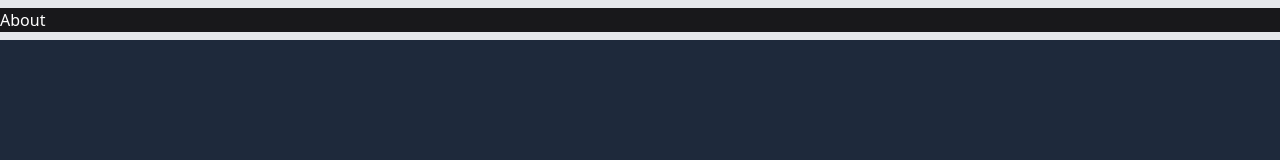
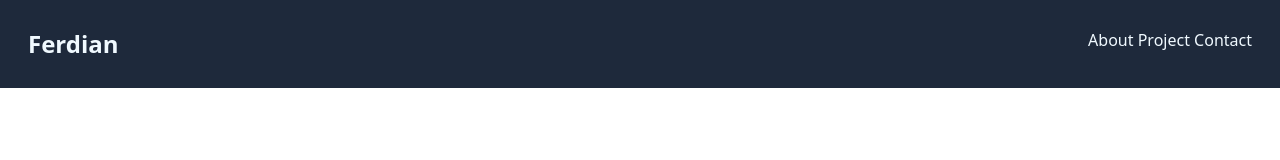
Before and after one commit to 12Ferdian12/12Ferdian12.github.io, a website: page Views/index.html in a window 1280 px wide. Drawn offline with Linux system fonts and the light colour scheme.

Commit message:
UPDATE: -REFIX THE FILE MANAGEMENT -ADDED NAVBAR FUTURE IDEA: -ADD IMAGE

```diff
--- a/Views/index.html
+++ b/Views/index.html
@@ -3,14 +3,24 @@
 <head>
   <meta charset="UTF-8">
   <meta name="viewport" content="width=device-width, initial-scale=1.0">
-  <link href="./css/style.css" rel="stylesheet">
+  <link href="/Tailwind/style.css" rel="stylesheet">
 </head>
-<body class="bg-slate-800">
-    <nav class="flex m-0 bg-zinc-900 border-y-8 box-border ">
-        <img class="border-white-1px" src="" alt="">
-        <div class="text-white" id="Navbar-contents">
+<body>
+    <nav class="flex justify-between p-7 sticky  bg-slate-800 ">
+        <div class=" font-bold text-2xl text-sky-50  ">
+            Ferdian
+        </div>
+    <!-- Logo -->
+        <!-- <div>
+            <img src="" alt="">
+        </div> -->
+    <div class="">
+        <div class=" text-sky-50">
             <a href="">About</a>
+            <a href="">Project</a>
+            <a href="">Contact</a>
         </div>
+    </div>
     </nav>
 </body>
 </html>
--- a/package.json
+++ b/package.json
@@ -1,5 +1,5 @@
 {
   "devDependencies": {
-    "tailwindcss": "^3.3.1"
+    "tailwindcss": "^3.3.2"
   }
 }
```
Also changed, not shown: Tailwind/style.css (added), Views/css/style.css (deleted), Views/img/Logo3.png (added), Views/input.css (renamed from Tailwind/input.css), 1 other file.
